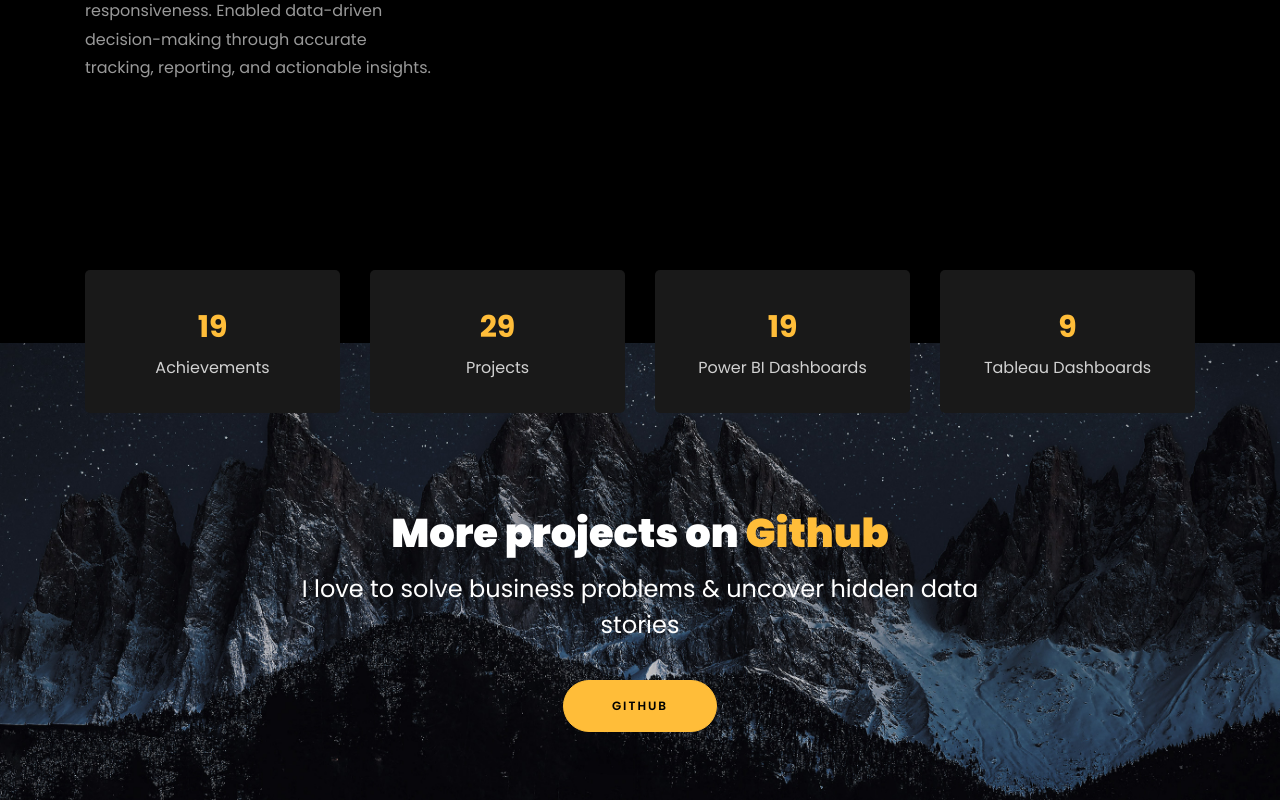
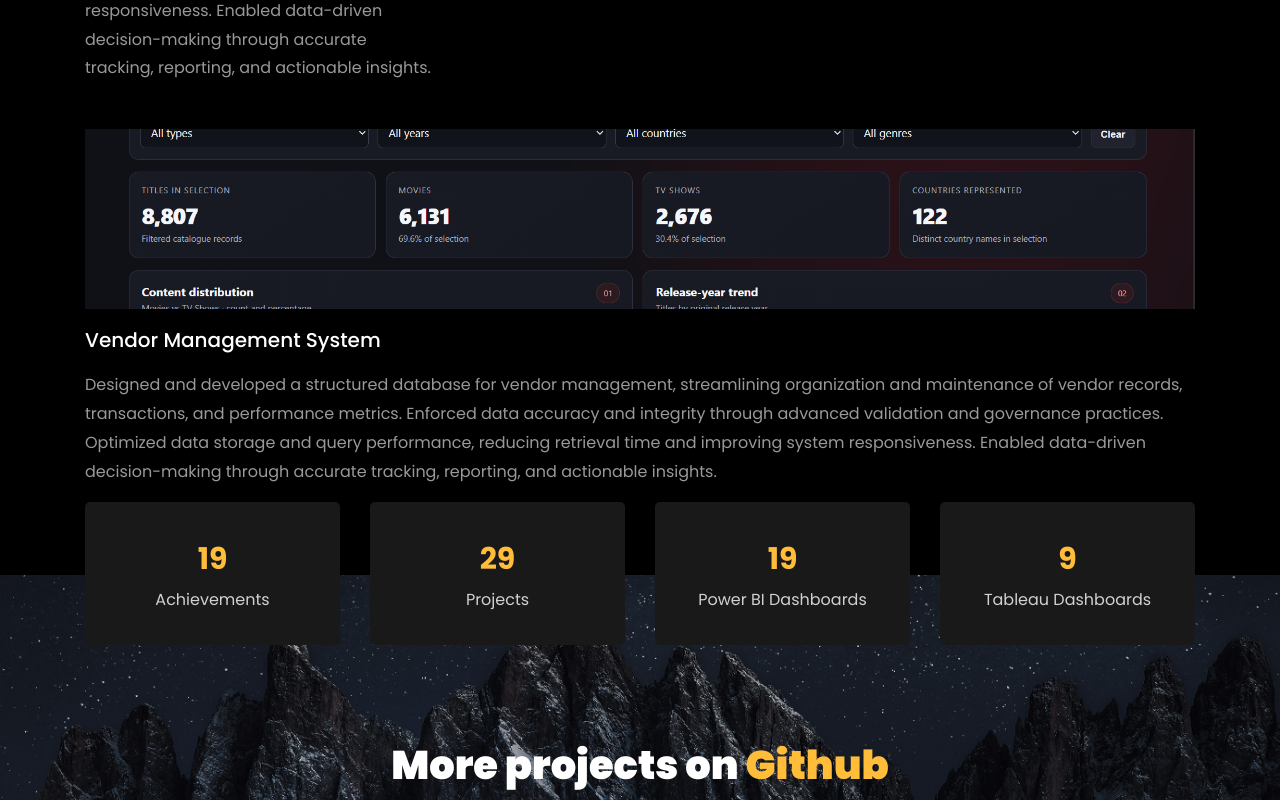
Before and after one commit to DurlavRay/durlavray.github.io, a plain HTML site: page index.html in a window 1280 px wide. Shown: the part 5760-6560 px from the top of the page. Drawn offline with Linux system fonts and the light colour scheme; files whose address does not match are found by name.

Commit message:
Updated New

```diff
--- a/index.html
+++ b/index.html
@@ -490,7 +490,18 @@
               </div>
             </div>
           </div>
-        </div>
+        </div class="col-md-4 d-flex ftco-animate">
+          	<div class="blog-entry">
+              <a href="C:\Users\durla\Downloads\durlavray.github.io\images\Netflix Analytics Dashboard.png" class="block-20 zoom-effect" style="background-image: url('images/Netflix Analytics Dashboard.png');">
+              </a>
+              <div class="text mt-3 float-right d-block">
+
+                <h3 class="heading"><a href="C:\Users\durla\Downloads\durlavray.github.io\images\Netflix Analytics Dashboard.png">Vendor Management System</a></h3>
+                <p>Designed and developed a structured database for vendor management, streamlining organization and maintenance of vendor records, transactions, and performance metrics. Enforced data accuracy and integrity through advanced validation and governance practices. Optimized data storage and query performance, reducing retrieval time and improving system responsiveness. Enabled data-driven decision-making through accurate tracking, reporting, and actionable insights.</p>
+              </div>
+            </div>
+          </div>
+		</div>
 	<br>
 		<!-- added justify-content-center to center align the last two projects -->
 		<!-- <div class="row d-flex justify-content-center">   -->
```
